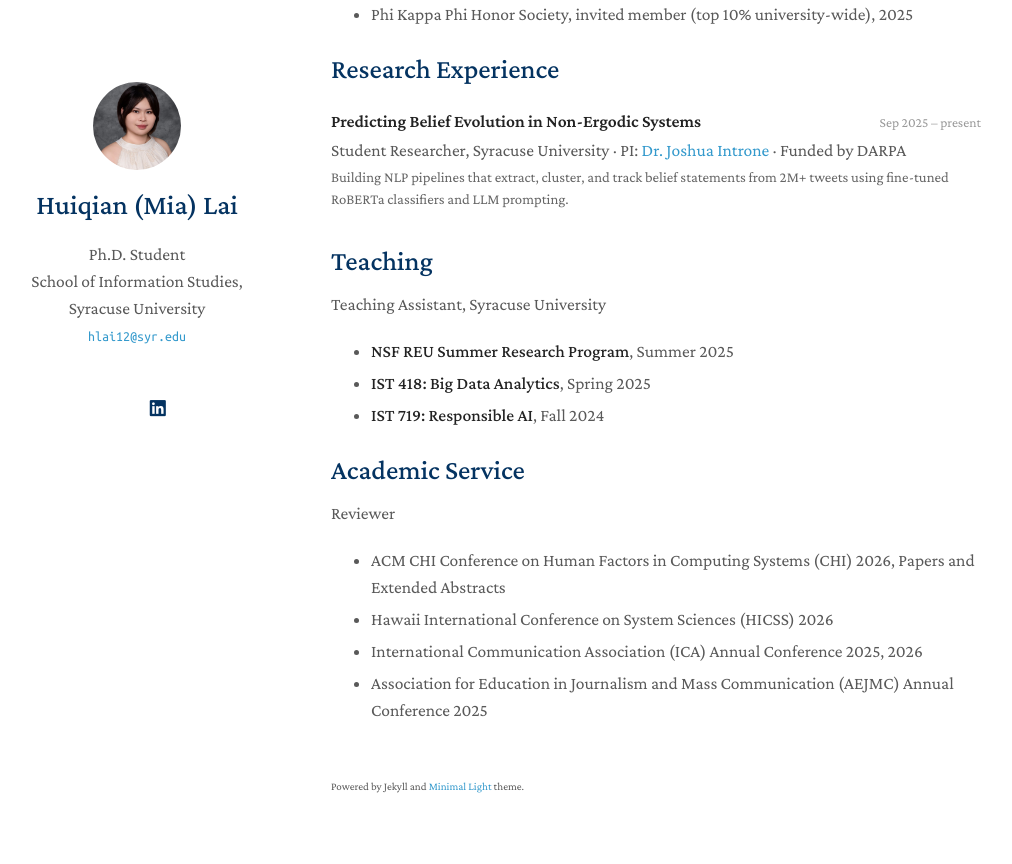
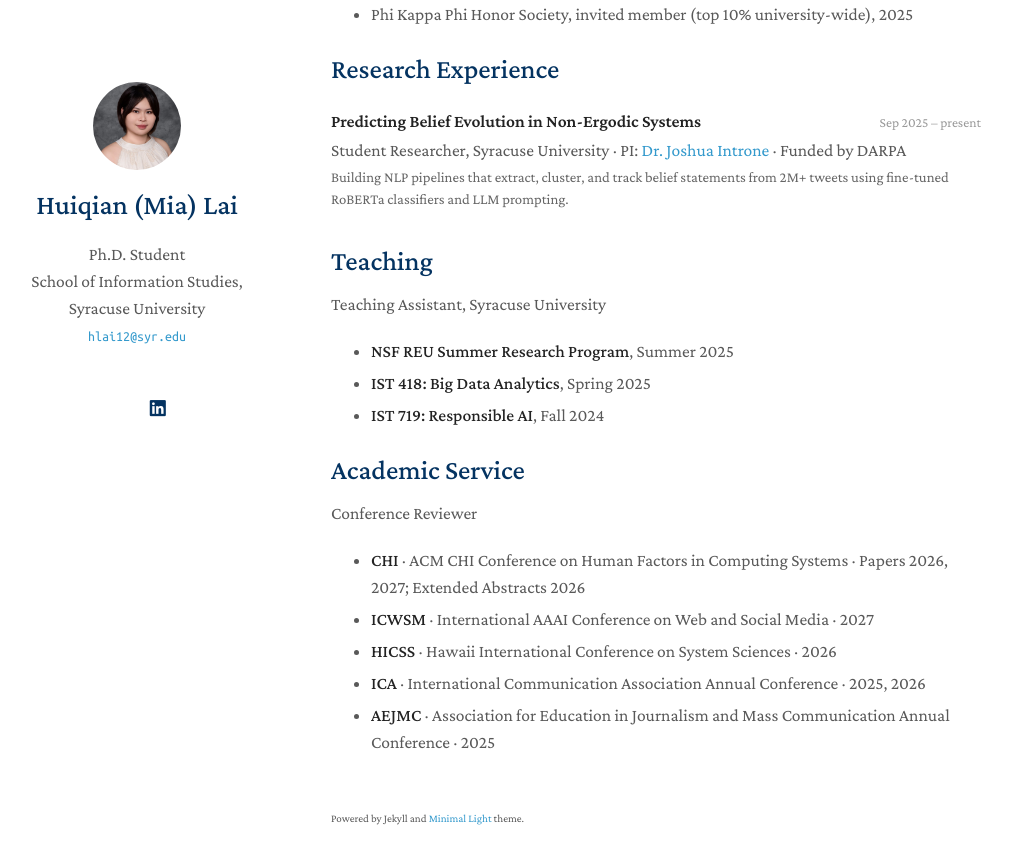
Before and after one commit to HuiqianLai/HuiqianLai.github.io, a Jekyll site: the page built from index.md, in a window 1280 px wide and 900 px high, scrolled down 3133 px. Shown: the top 864 px of the window, without its empty margins (139-1151 px from the left). Built offline with Jekyll 4.4.1, drawn with Linux system fonts in a browser that asks for light colours; a style sheet for code colours, icons or effects is not loaded.

Commit message:
Add CHI 2027 and ICWSM 2027 reviewing; reorganize reviewer list
Co-Authored-By: Claude Opus 5.5 <noreply@anthropic.com>

```diff
--- a/index.md
+++ b/index.md
@@ -64,9 +64,10 @@ Teaching Assistant, Syracuse University
 
 ## Academic Service
 
-Reviewer
+Conference Reviewer
 
-- ACM CHI Conference on Human Factors in Computing Systems (CHI) 2026, Papers and Extended Abstracts
-- Hawaii International Conference on System Sciences (HICSS) 2026
-- International Communication Association (ICA) Annual Conference 2025, 2026
-- Association for Education in Journalism and Mass Communication (AEJMC) Annual Conference 2025
+- **CHI** · ACM CHI Conference on Human Factors in Computing Systems · Papers 2026, 2027; Extended Abstracts 2026
+- **ICWSM** · International AAAI Conference on Web and Social Media · 2027
+- **HICSS** · Hawaii International Conference on System Sciences · 2026
+- **ICA** · International Communication Association Annual Conference · 2025, 2026
+- **AEJMC** · Association for Education in Journalism and Mass Communication Annual Conference · 2025
```
